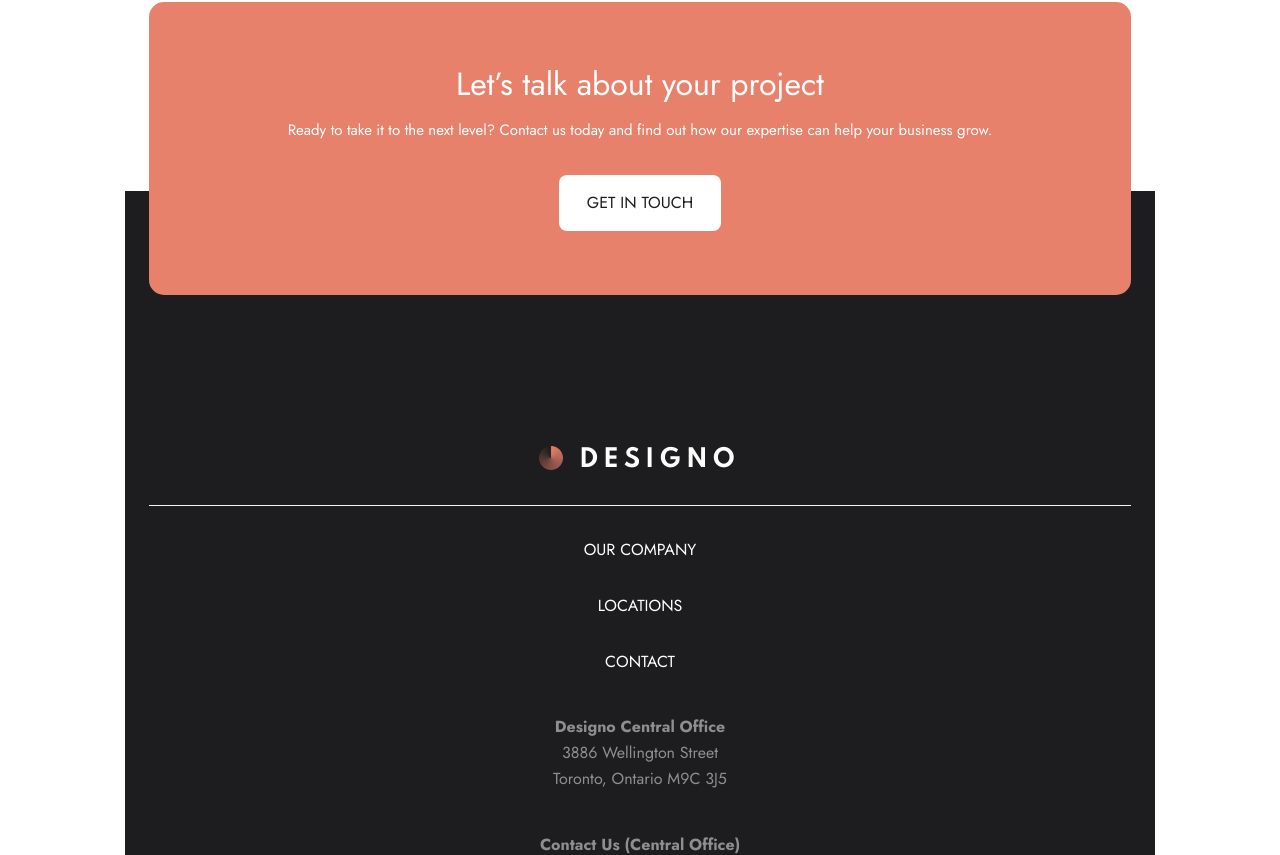
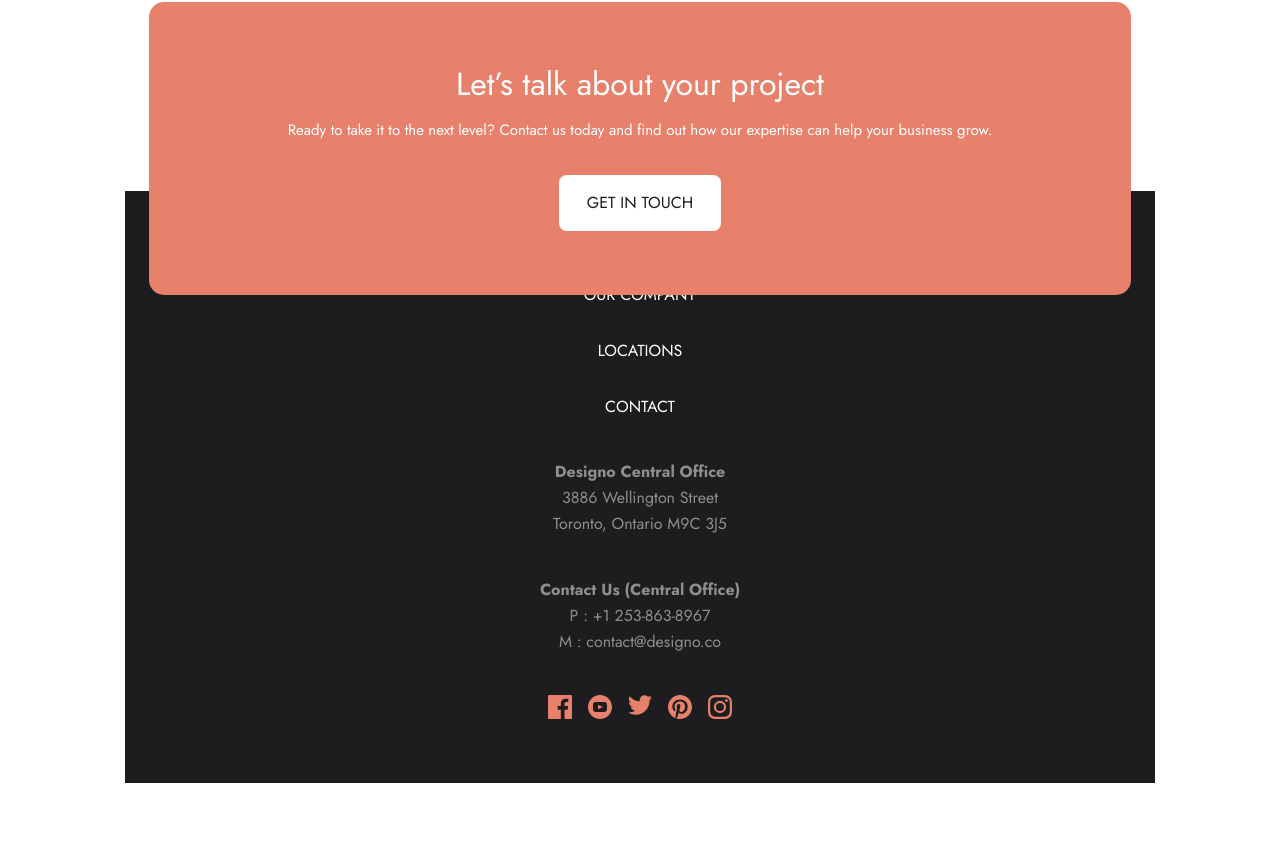
Before and after one commit to sariodesign/designo, a Next.js app: page / in a window 1280 px wide. Shown: the part 2665-3520 px from the top of the page. After the commit the page ends 3448 px from the top, so only its background shows below. Built offline with nearby package versions, Linux system fonts and the light colour scheme.

Commit message:
Updated footer ui

```diff
--- a/app/our-company/page.tsx
+++ b/app/our-company/page.tsx
@@ -61,7 +61,7 @@ export default function OurCompany() {
         lastItem={true}
       />
       <Cta title="Let’s talk about your project" subtitle="Ready to take it to the next level? Contact us today and find out how our expertise can help your business grow." ctaBtn={{label:"get in touch", href:"/contacts", variant:BtnVariant.Light}} />
-      <Footer />
+      <Footer cta={true} />
     </main>
   )
 }
--- a/app/page.tsx
+++ b/app/page.tsx
@@ -58,7 +58,7 @@ export default function Home() {
       <Sections links={sectionList} />
       <InfoContent contents={infoContentList} lastItem={true} />
       <Cta title="Let’s talk about your project" subtitle="Ready to take it to the next level? Contact us today and find out how our expertise can help your business grow." ctaBtn={{label:"get in touch", href:"/contacts", variant:BtnVariant.Light}} />
-      <Footer />
+      <Footer cta={true} />
     </main>
   )
 }
--- a/app/ui/Footer.tsx
+++ b/app/ui/Footer.tsx
@@ -53,21 +53,21 @@ const socialList = [
 const footerNav = [
 	{
 		label: "our company",
-		href: ""
+		href: "/our-company"
 	},
 	{
 		label: "locations",
-		href: ""
+		href: "/locations"
 	},
 	{
 		label: "contact",
-		href: ""
+		href: "/contact"
 	}
 ]
 
-export function Footer() {
+export function Footer({cta}:{cta:boolean}) {
 	return (
-		<footer className="text-center bg-black px-6 pb-16 pt-[255px]">
+		<footer className={cta ? `text-center bg-black px-6 pb-16` : `text-center bg-black px-6 pb-16 pt-[255px]`}>
 			<Image
 				className="mb-8 mx-auto"
 				src="/logo-light.png"
```
